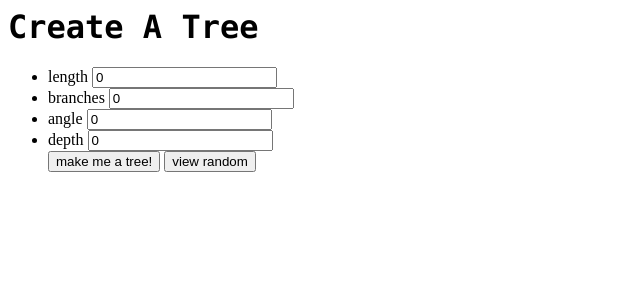
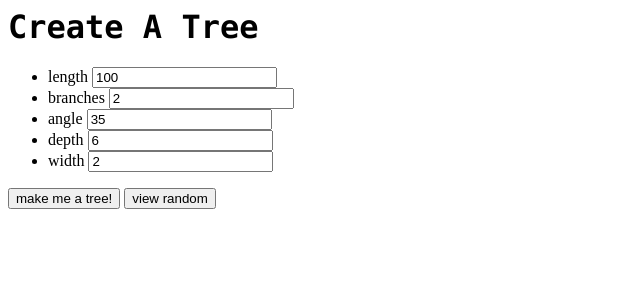
Before and after one commit to knoebber/nicolasknoebber.com, a PHP site: page /trees/index.php in a window 1280 px wide. Shown: the top 300 px of the page, without its empty margins (0-640 px from the left). Run offline with PHP 8.4, Linux system fonts and the light colour scheme.

Commit message:
add with option

```diff
--- a/trees/index.php
+++ b/trees/index.php
@@ -32,26 +32,35 @@ p {
 <body>
 <h1> Create A Tree </h1>
 <ul>
-<li> length <input id="length" value=0></input> </li>
-<li> branches <input id="branches" value=0></input> </li>
-<li> angle <input id="angle" value=0></input> </li>
-<li> depth <input id="depth" value=0></input> </li>
+<li> length   <input id="length" value=100></input> </li>
+<li> branches <input id="branches" value=2></input> </li>
+<li> angle    <input id="angle" value=35></input> </li>
+<li> depth    <input id="depth" value=6></input> </li>
+<li> width    <input id="width" value=2></input> </li>
+</ul>
 <span>
 <button data-action="tree-submit" onclick="requestTree()"> make me a tree! </button>
 <button data-action="pull-random" onclick="requestRandom()"> view random </button>
 </span>
 <div id="message-container"></div>
-</ul>
 
 <script>
 let maxComplex = 30;
 let handleResponse = (response) => {
+  console.log(response);
   if (response.status =='success') {
-    document.getElementById('page').setAttribute('style',`background-image: url("${response.file}");`);
-    document.getElementById('message-container').innerHTML= `<p style="color:green;"> success: <span><a href=${response.file}>file</a></span></p>`;
+    document.getElementById('page')
+    .setAttribute('style',`background-image: url("${response.file}");`);
+    document.getElementById('message-container')
+    .innerHTML= `<p style="color:green;"> success:
+                   <span>
+                     <a href=${response.file}>file</a>
+                   </span>
+                 </p>`;
   }
   else {
-    document.getElementById('message-container').innerHTML= `<p style="color:red;"> ${response.message} </p>`;
+    document.getElementById('message-container')
+    .innerHTML= `<p style="color:red;"> ${response.message} </p>`;
   }
 }//handleResponse
 
@@ -60,20 +69,25 @@ let requestTree = () => {
   let angle    = document.getElementById('angle').value;
   let branches = document.getElementById('branches').value;
   let depth    = document.getElementById('depth').value;
+  let width    = document.getElementById('width').value;
   if (depth * branches > maxComplex) {
-    document.getElementById('message-container').innerHTML= `<p style="color:red;">tree is too complex: depth * branches should be less than or equal to ${maxComplex}</p>`;
+    document.getElementById('message-container').innerHTML= `
+    <p style="color:red;">
+      tree is too complex: depth * branches should be less than or equal to ${maxComplex}
+    </p>`;
     return;
   }
 
-  if (length&&angle&&branches&&depth) {
-    document.getElementById('message-container').innerHTML=`<p style="color:green"> pygame is making your tree...</p>`;
+  if (length&&angle&&branches&&depth&&width) {
+    document.getElementById('message-container').innerHTML=`
+    <p style="color:green"> pygame is making your tree...</p>`;
     fetch('request_tree.php', {
       method: 'post',
       headers: {
         'Accept': 'application/json',
         'Content-Type': 'application/x-www-form-urlencoded'
       },
-      body: `length=${length}&angle=${angle}&branches=${branches}&depth=${depth}`
+      body: `length=${length}&angle=${angle}&branches=${branches}&depth=${depth}&width=${width}`
 
       }).then((response) => response.json())
         .then((json) => handleResponse(json));
```
Also changed, not shown: trees/request_tree.php (+5 -3 lines).
